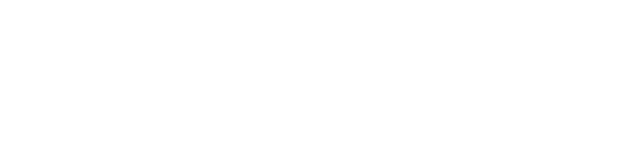
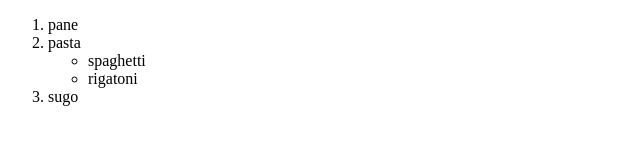
Before and after one commit to Scova89/esercizio, a plain HTML site: page index.html in a window 1280 px wide. Shown: the whole page, without its empty margins (0-640 px from the left). Drawn offline with Linux system fonts and the light colour scheme.

Commit message:
lista cibo

```diff
--- a/index.html
+++ b/index.html
@@ -8,6 +8,20 @@
 </head>
 
 <body>
+    <!-- elenco numerato -->
+    <ol>
+        <li>pane</li>
+        <li>pasta
+            <ul>
+                <li>spaghetti</li>
+                <li>rigatoni</li>
+            </ul>
+        </li>
+        <li>sugo</li>
+    </ol>
+    <!-- fine elenco numerato -->
+
+
 
 </body>
 </html>
```
